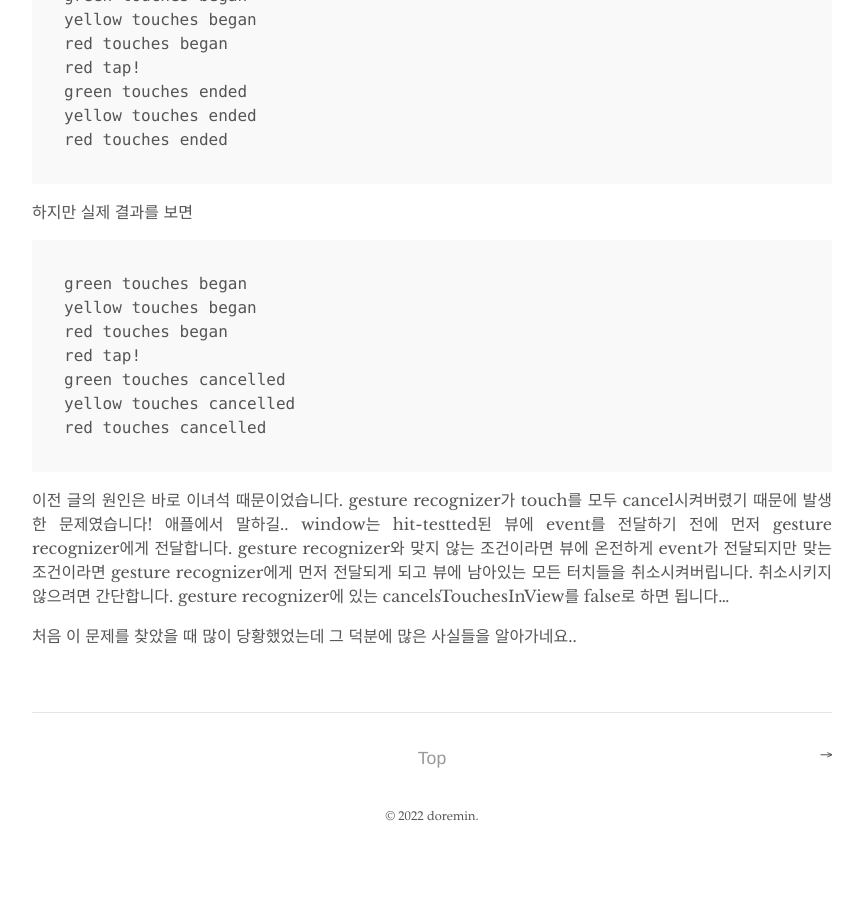
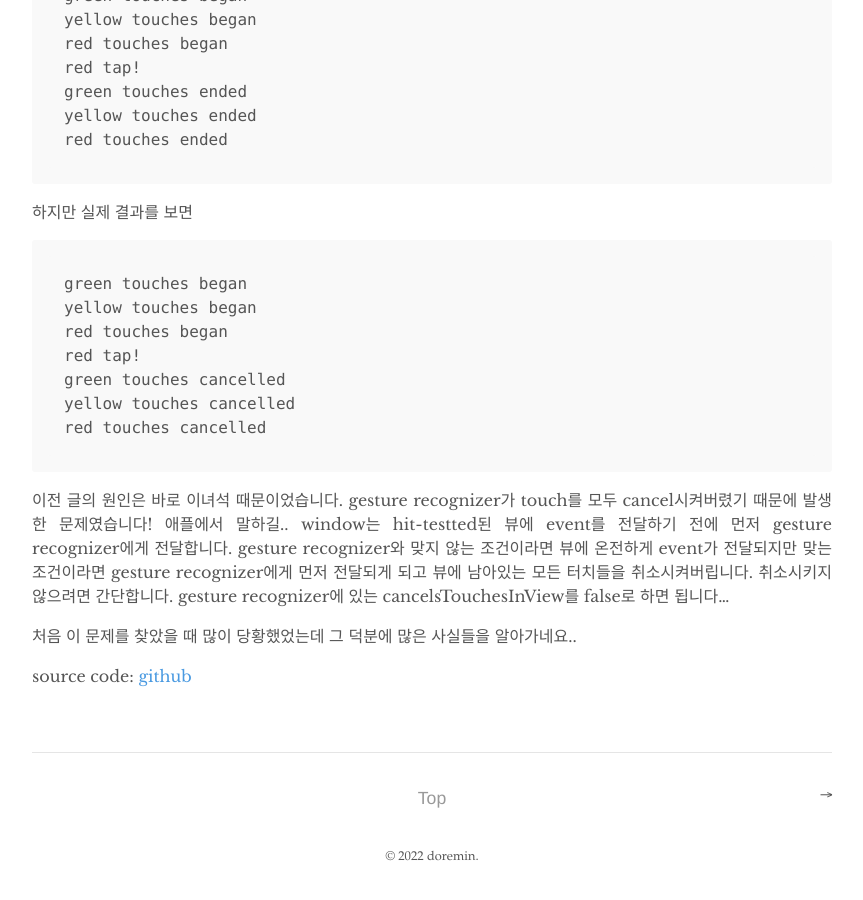
Before and after one commit to doremin/doremin.github.io, a Jekyll site: the page built from _posts/2022-12-04-01:55.md, in a window 1280 px wide and 900 px high, scrolled down 4017 px. Shown: the whole window, without its empty margins (208-1071 px from the left). Built offline with Jekyll 4.4.1, drawn with Linux system fonts in a browser that asks for light colours; before the commit the page ends 4877 px from its top, so only the background shows below that.

Commit message:
add github link

```diff
--- a/_posts/2022-12-04-01:55.md
+++ b/_posts/2022-12-04-01:55.md
@@ -88,3 +88,5 @@ red touches cancelled
 애플에서 말하길.. window는 hit-testted된 뷰에 event를 전달하기 전에 먼저 gesture recognizer에게 전달합니다. gesture recognizer와 맞지 않는 조건이라면 뷰에 온전하게 event가 전달되지만 맞는 조건이라면 gesture recognizer에게 먼저 전달되게 되고 뷰에 남아있는 모든 터치들을 취소시켜버립니다. 취소시키지 않으려면 간단합니다. gesture recognizer에 있는 cancelsTouchesInView를 false로 하면 됩니다...
 
 처음 이 문제를 찾았을 때 많이 당황했었는데 그 덕분에 많은 사실들을 알아가네요..
+
+source code: [github](https://doremin.github.io/2022-12-04/01-55)
```
